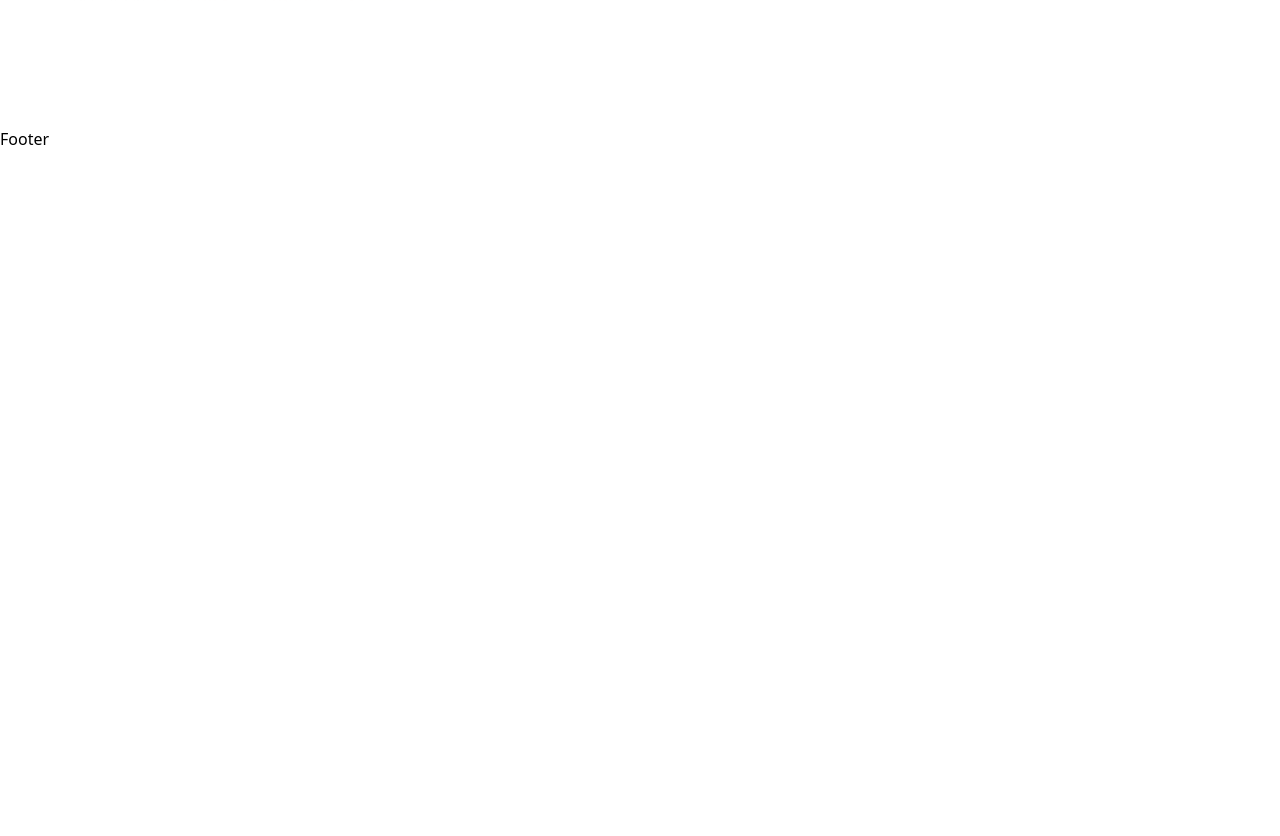
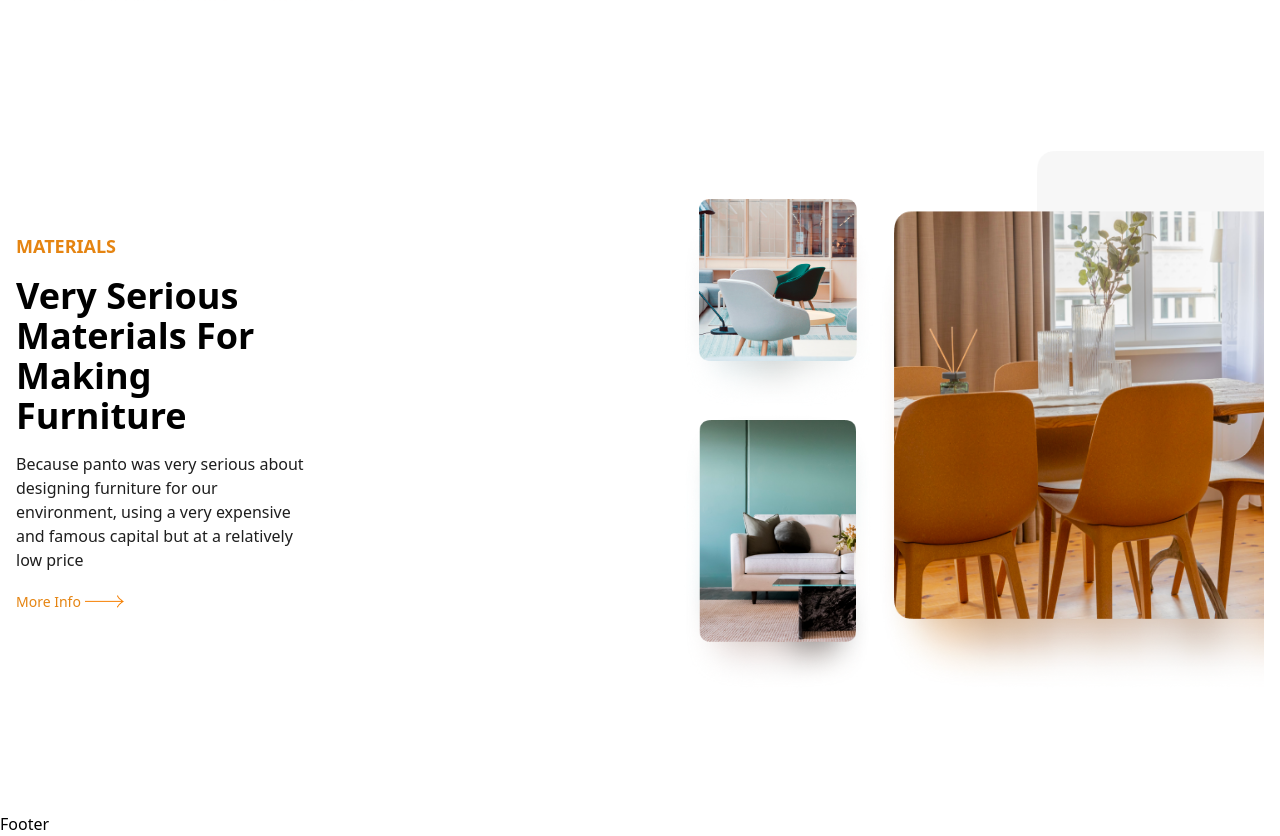
Before and after one commit to mn-sohel/panto-furniture, a React (Vite) app: page / in a window 1280 px wide. Shown: the part 2660-3496 px from the top of the page. Before the commit the page ends 2811 px from the top, so only its background shows below. Built offline with nearby package versions, Linux system fonts and the light colour scheme.

Commit message:
Material section part done
episode 279

```diff
--- a/src/pages/home/HomePage.jsx
+++ b/src/pages/home/HomePage.jsx
@@ -3,6 +3,7 @@ import HeroPage from './HeroPage'
 import WhyChoose from './WhyChoose'
 import Products from '../shop/Products'
 import Experience from './Experience'
+import Materials from './Materials'
 
 const HomePage = () => {
   return (
@@ -11,6 +12,7 @@ const HomePage = () => {
       <WhyChoose/>
       <Products headLine="Best Selling Product"/>
       <Experience/>
+      <Materials/>
     </>
   )
 }
--- /dev/null
+++ b/src/pages/home/Materials.jsx
@@ -0,0 +1,38 @@
+import React from "react";
+import Button from "../../components/Button";
+import materialImg1 from "../../assets/material1.png";
+import materialImg2 from "../../assets/material2.png";
+import materialImg3 from "../../assets/material3.png";
+
+const Materials = () => {
+  return (
+    <section className="section-container my-24 flex flex-col md:flex-row items-center justify-between md:gap-20 gap-8">
+      <div className="md:w-1/2 mx-auto">
+        <h3 className="uppercase text-lg font-semibold text-[#E58411] mb-4">
+          Materials
+        </h3>
+        <h2 className="capitalize text-4xl font-bold mb-4 lg:w-1/2">
+          Very serious materials for making furniture
+        </h2>
+        {/* <p className='text-[#1E1E1E] dark:text-white mb-5 lg:w-2/3'>You don’t have to worry about the result because all of these interiors are made by people who are professionals in their fields with an elegant and lucurious style and with premium quality materials  </p> */}
+        <p className="text-[#1E1E1E] mb-5 lg:w-1/2">
+          Because panto was very serious about designing furniture for our
+          environment, using a very expensive and famous capital but at a
+          relatively low price
+        </p>
+        <Button text="More Info" />
+      </div>
+      <div className="md:w-1/2 grid grid-cols-2 md:grid-cols-3 md:items-end items-center">
+        <div>
+          <img src={materialImg1} alt="" />
+          <img src={materialImg2} alt="" />
+        </div>
+        <div className="md:col-span-2 col-span-1">
+          <img src={materialImg3} alt="" className="w-full md:h-[541px]"/>
+        </div>
+      </div>
+    </section>
+  );
+};
+
+export default Materials;
```
